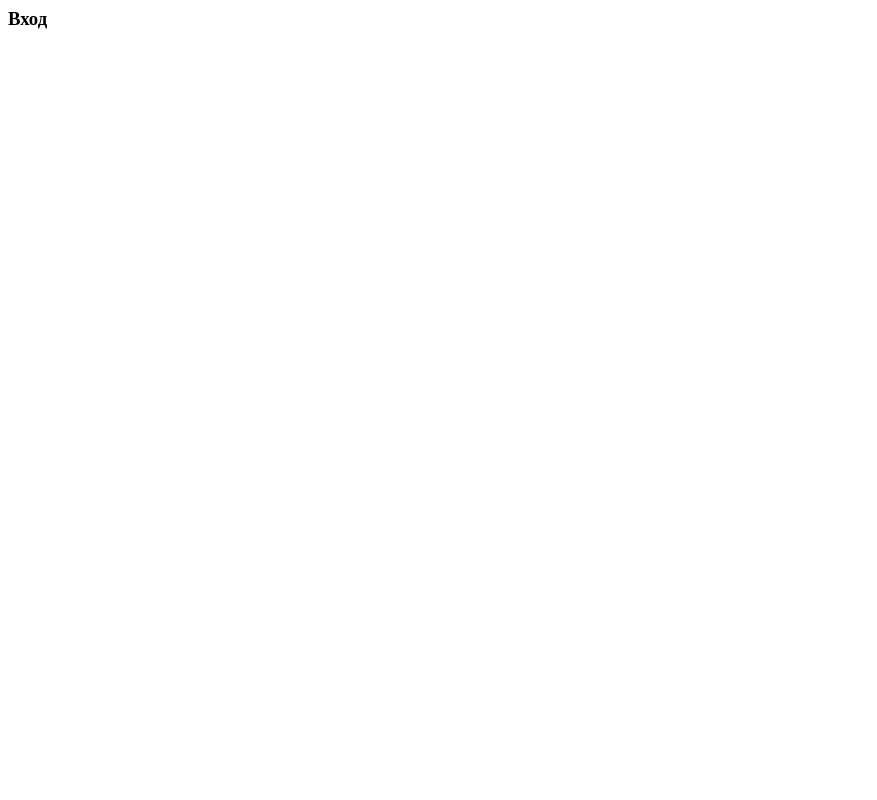
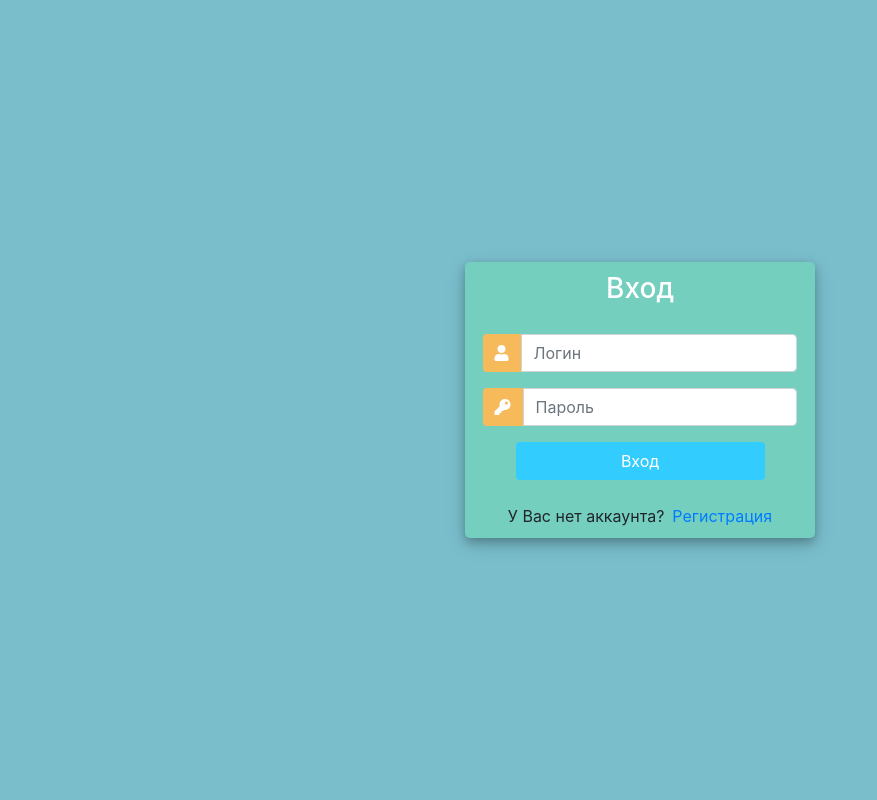
Before and after one commit to dimer3799/customer_management, a Django app: page /login in a window 1280 px wide. Before the commit the part shown is almost empty. Shown: the whole page, without its empty margins (0-877 px from the left). Run offline with Django 3.2, Linux system fonts and the light colour scheme; some libraries are stand-ins or nearby versions.

Commit message:
add login page

```diff
--- a/accounts/templates/accounts/login.html
+++ b/accounts/templates/accounts/login.html
@@ -1 +1,120 @@
-<h3>Вход</h3>
+<!DOCTYPE html>
+<html>
+
+<head>
+	<title>Вход</title>
+	<link rel="stylesheet" href="https://stackpath.bootstrapcdn.com/bootstrap/4.1.3/css/bootstrap.min.css" integrity="sha384-MCw98/SFnGE8fJT3GXwEOngsV7Zt27NXFoaoApmYm81iuXoPkFOJwJ8ERdknLPMO" crossorigin="anonymous">
+	<script src="https://ajax.googleapis.com/ajax/libs/jquery/3.3.1/jquery.min.js"></script>
+	<link rel="stylesheet" href="https://use.fontawesome.com/releases/v5.6.1/css/all.css" integrity="sha384-gfdkjb5BdAXd+lj+gudLWI+BXq4IuLW5IT+brZEZsLFm++aCMlF1V92rMkPaX4PP" crossorigin="anonymous">
+
+
+	<style>
+		body,
+		html {
+			margin: 0;
+			padding: 0;
+			height: 100%;
+			background: #7abecc !important;
+		}
+		.user_card {
+			width: 350px;
+			margin-top: auto;
+			margin-bottom: auto;
+			background: #74cfbf;
+			position: relative;
+			display: flex;
+			justify-content: center;
+			flex-direction: column;
+			padding: 10px;
+			box-shadow: 0 4px 8px 0 rgba(0, 0, 0, 0.2), 0 6px 20px 0 rgba(0, 0, 0, 0.19);
+			-webkit-box-shadow: 0 4px 8px 0 rgba(0, 0, 0, 0.2), 0 6px 20px 0 rgba(0, 0, 0, 0.19);
+			-moz-box-shadow: 0 4px 8px 0 rgba(0, 0, 0, 0.2), 0 6px 20px 0 rgba(0, 0, 0, 0.19);
+			border-radius: 5px;
+
+		}
+
+		.form_container {
+			margin-top: 20px;
+		}
+
+		#form-title{
+			color: #fff;
+
+		}
+
+		.login_btn {
+			width: 100%;
+			background: #33ccff !important;
+			color: white !important;
+		}
+		.login_btn:focus {
+			box-shadow: none !important;
+			outline: 0px !important;
+		}
+		.login_container {
+			padding: 0 2rem;
+		}
+		.input-group-text {
+			background: #f7ba5b !important;
+			color: white !important;
+			border: 0 !important;
+			border-radius: 0.25rem 0 0 0.25rem !important;
+		}
+		.input_user,
+		.input_pass:focus {
+			box-shadow: none !important;
+			outline: 0px !important;
+		}
+
+		#messages{
+			background-color: grey;
+			color: #fff;
+			padding: 10px;
+			margin-top: 10px;
+		}
+	</style>
+
+</head>
+<body>
+	<div class="container h-100">
+		<div class="d-flex justify-content-center h-100">
+			<div class="user_card">
+				<div class="d-flex justify-content-center">
+
+
+					<h3 id="form-title">Вход</h3>
+				</div>
+				<div class="d-flex justify-content-center form_container">
+					<form method="POST" action="">
+						<div class="input-group mb-3">
+							<div class="input-group-append">
+								<span class="input-group-text"><i class="fas fa-user"></i></span>
+							</div>
+							<input type="text" name="username" placeholder="Логин" class="form-control">
+						</div>
+						<div class="input-group mb-2">
+							<div class="input-group-append">
+								<span class="input-group-text"><i class="fas fa-key"></i></span>
+							</div>
+								<input type="password" name="password" placeholder="Пароль" class="form-control" >
+						</div>
+
+							<div class="d-flex justify-content-center mt-3 login_container">
+				 				<input class="btn login_btn" type="submit" value="Вход">
+				   			</div>
+					</form>
+
+				</div>
+
+				<div class="mt-4">
+					<div class="d-flex justify-content-center links">
+						У Вас нет аккаунта? <a href="{% url 'register' %}" class="ml-2">Регистрация</a>
+					</div>
+
+				</div>
+			</div>
+		</div>
+	</div>
+</body>
+
+</html>
--- a/accounts/templates/accounts/register.html
+++ b/accounts/templates/accounts/register.html
@@ -104,6 +104,8 @@
 					</form>
 				</div>
 
+				{{ form.errors }}
+
 				<div class="mt-4">
 					<div class="d-flex justify-content-center links">
 						Вы уже имеете аккаунт? <a href="{% url 'login' %}" class="ml-2">Вход</a>
--- a/accounts/views.py
+++ b/accounts/views.py
@@ -5,7 +5,7 @@ from .models import Customer, Pruduct, Order
 from .forms import OrderForm, CreateUserForm
 from .filters import OrderFilter
 from django.contrib.auth.forms import UserCreationForm
-
+from django.contrib import messages
 
 def registerPage(request):
     form = CreateUserForm()
@@ -13,6 +13,9 @@ def registerPage(request):
         form = CreateUserForm(request.POST)
         if form.is_valid():
             form.save()
+            user= form.cleaned_data.get('username')
+            messages.success(request, 'Аккаунт успешно создан,' + user )
+            return redirect('login')
     context = {'form': form}
 
     return render(request, 'accounts/register.html' ,context)
```
Also changed, not shown: db.sqlite3.
